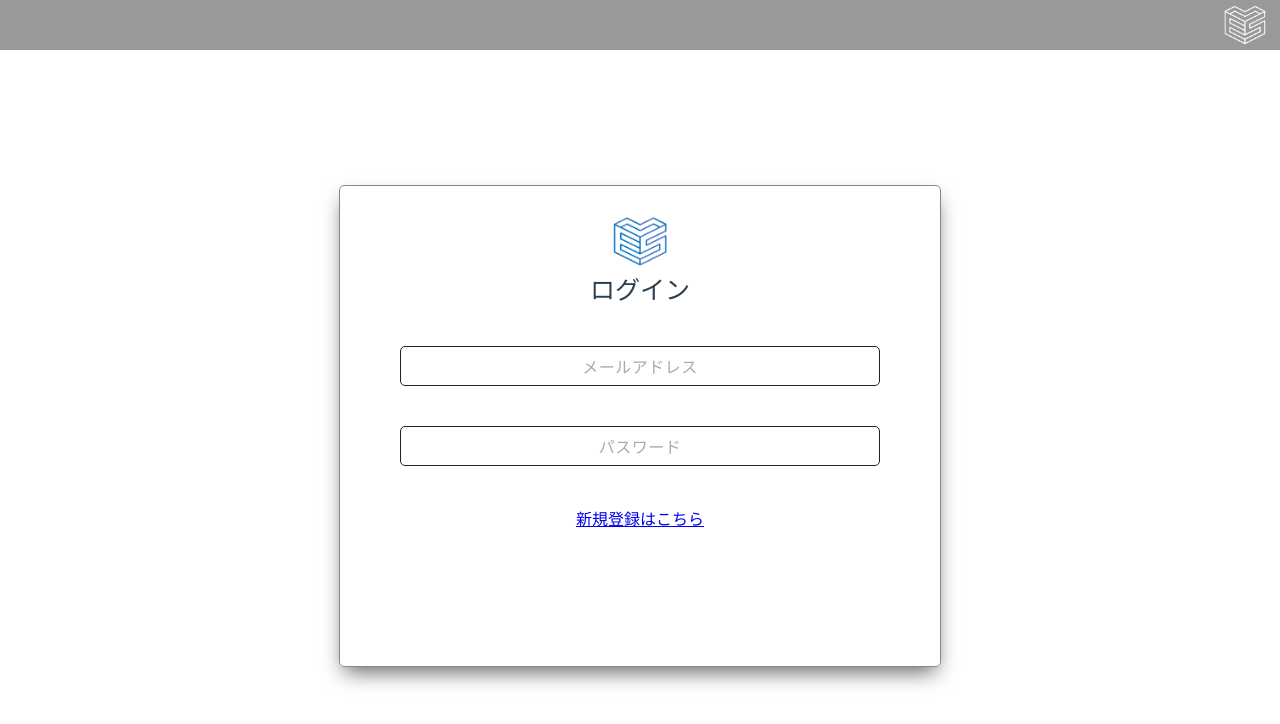
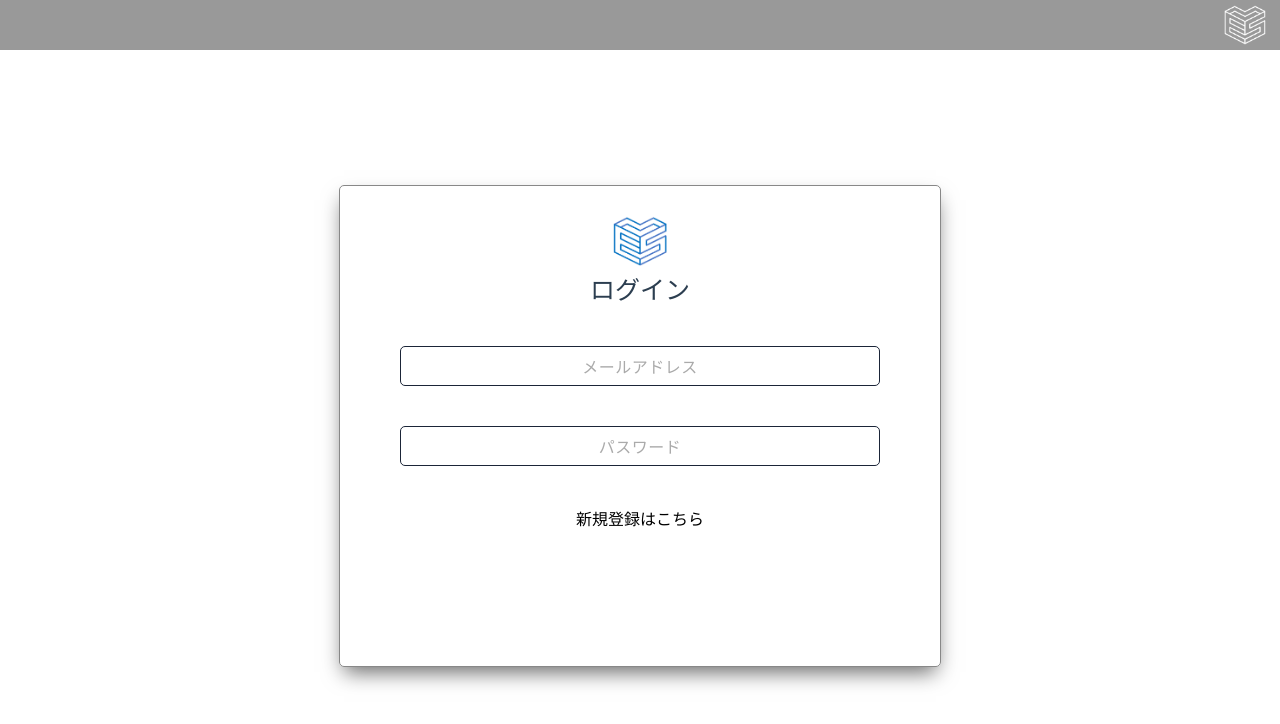
Before and after one commit to mktkhr/stamp-iot, a Vue app in the folder frontend/: page / in a window 1280 px wide. Shown: the top 724 px of the page. Built offline with nearby package versions, Linux system fonts and the light colour scheme.

Commit message:
共通CSSにaタグのデザインを追加 #31

```diff
--- a/frontend/src/style/common-style.css
+++ b/frontend/src/style/common-style.css
@@ -16,3 +16,8 @@ body {
     text-align: center;
     color: #2c3e50;
 }
+
+a {
+    text-decoration: none;
+    color: #000;
+}
```
